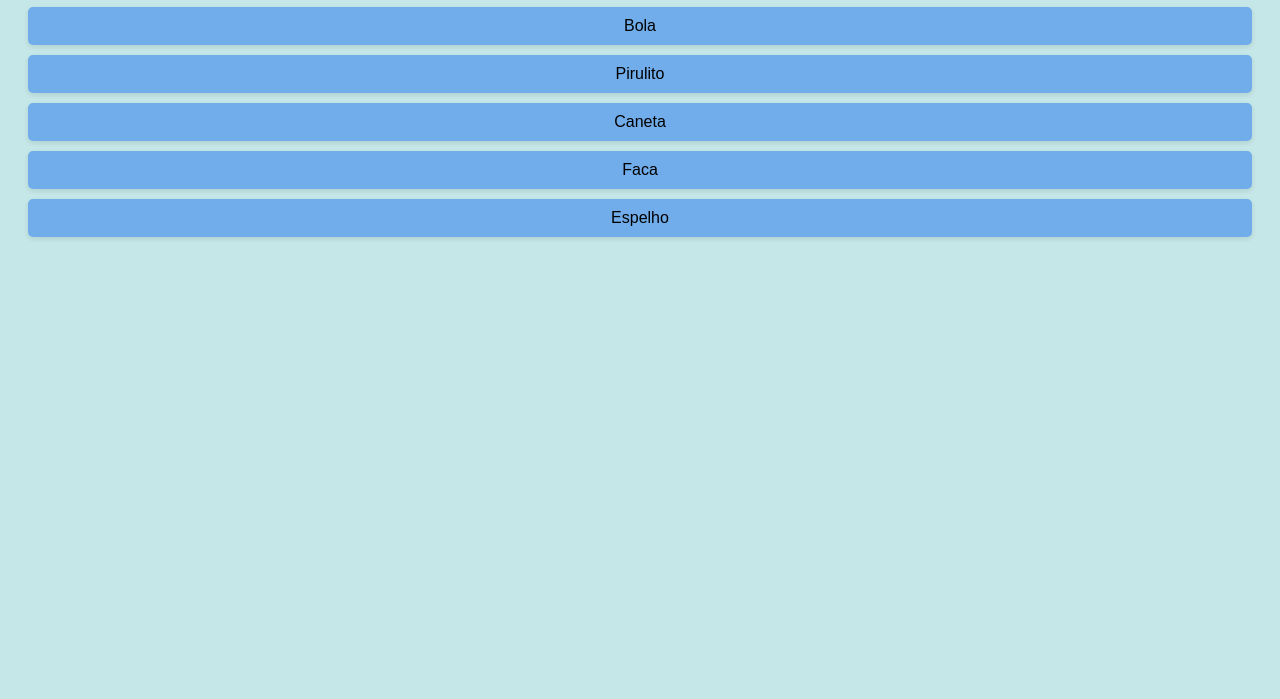
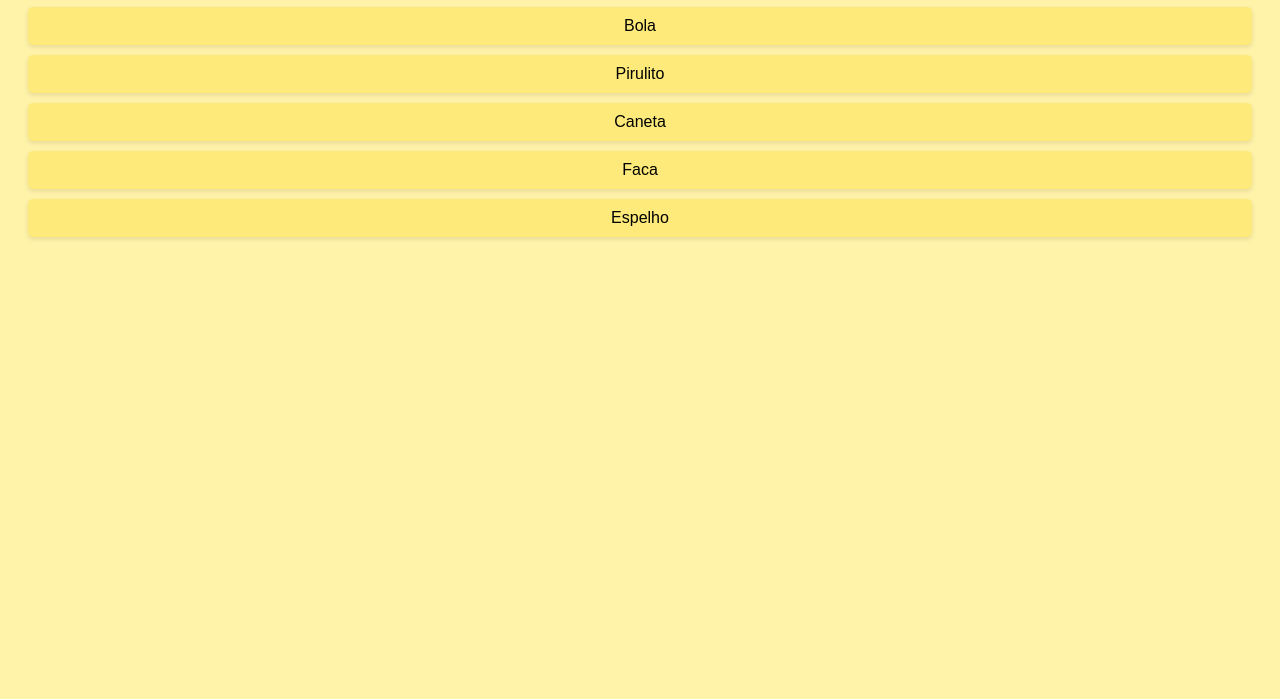
Before and after one commit to luizatauchert/Fweb-241T, a plain HTML site: page aulas/aula17/exercicio1/index.html in a window 1280 px wide. Shown: the part 101-800 px from the top of the page. Drawn offline with Linux system fonts and the light colour scheme.

Commit message:
Add files via upload

```diff
--- a/aulas/aula17/exercicio1/style.css
+++ b/aulas/aula17/exercicio1/style.css
@@ -1,6 +1,6 @@
 body {
     font-family: Arial, sans-serif;
-    background-color: #c6e7e7;
+    background-color: #ffee8cbd;
     text-align: center;
     padding: 20px;
   }
@@ -15,9 +15,13 @@ body {
   }
 
   li {
-    background-color: #71adea;
+    background-color: #fdea7a;
     margin: 10px 0;
     padding: 10px;
     border-radius: 5px;
     box-shadow: 0 2px 5px rgba(0, 0, 0, 0.1);
   }
+  li:hover{
+    background-color: #f9e06d;
+    transform: scale(1.02);
+  }
```
